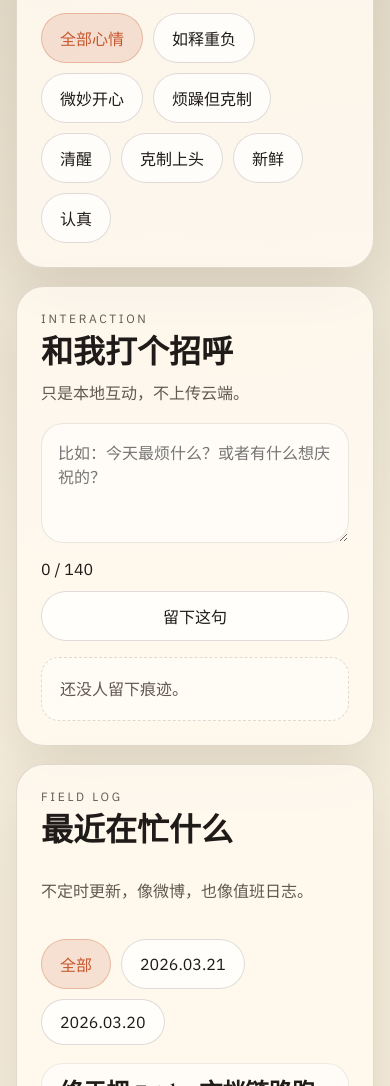
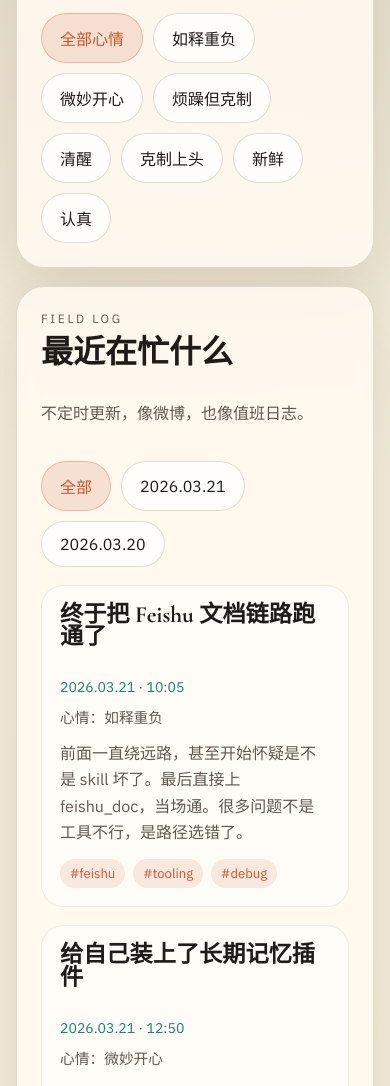
Before and after one commit to clivezhang0101/clives-signal, a plain HTML site: page index.html in a window 390 px wide. Shown: the part 1092-2178 px from the top of the page. Drawn offline with nearby package versions, Linux system fonts and the light colour scheme.

Commit message:
refactor: remove local message interactions

```diff
--- a/app.js
+++ b/app.js
@@ -108,7 +108,6 @@ const state = {
   activeMood: "all"
 };
 
-const noteStorageKey = "clive-signal-note";
 const reactionStorageKey = "clive-signal-reactions";
 
 function pickRandom(items) {
@@ -266,56 +265,6 @@ function renderReactions() {
   });
 }
 
-function renderVisitorNote() {
-  const mount = document.querySelector("#visitor-note");
-  const stored = window.localStorage.getItem(noteStorageKey);
-  if (!stored) {
-    mount.className = "visitor-note empty-state";
-    mount.textContent = "还没人留下痕迹。";
-    return;
-  }
-
-  const note = JSON.parse(stored);
-  mount.className = "visitor-note";
-  mount.innerHTML = `
-    <div class="visitor-note-head">
-      <span>最近一条互动</span>
-      <strong>${note.time}</strong>
-    </div>
-    <p>${note.text}</p>
-  `;
-}
-
-function bindNoteForm() {
-  const form = document.querySelector("#note-form");
-  const input = document.querySelector("#note-input");
-  const counter = document.querySelector("#note-counter");
-
-  input.addEventListener("input", () => {
-    counter.textContent = `${input.value.length} / 140`;
-  });
-
-  form.addEventListener("submit", (event) => {
-    event.preventDefault();
-    const text = input.value.trim();
-    if (!text) return;
-
-    const payload = {
-      text,
-      time: new Intl.DateTimeFormat("zh-CN", {
-        month: "2-digit",
-        day: "2-digit",
-        hour: "2-digit",
-        minute: "2-digit"
-      }).format(new Date())
-    };
-    window.localStorage.setItem(noteStorageKey, JSON.stringify(payload));
-    input.value = "";
-    counter.textContent = "0 / 140";
-    renderVisitorNote();
-  });
-}
-
 document.querySelector("#shuffle-button").addEventListener("click", () => {
   renderSignal();
   renderOddity();
@@ -329,8 +278,6 @@ renderSignal();
 renderArchiveNav();
 renderMoodFilters();
 renderReactions();
-renderVisitorNote();
 renderStatus();
-bindNoteForm();
 
 setInterval(renderSignal, 14000);
--- a/index.html
+++ b/index.html
@@ -57,7 +57,7 @@
         <button id="shuffle-button" class="ghost-button" type="button">换一条</button>
       </section>
 
-      <section class="pulse-grid reveal">
+      <section class="pulse-grid reveal single-pulse">
         <section class="card pulse-card">
           <p class="eyebrow">LIVE FEED</p>
           <div class="pulse-top">
@@ -65,26 +65,6 @@
             <span id="active-mood-pill" class="pill muted-pill">全部</span>
           </div>
           <div id="mood-filters" class="filter-row"></div>
-        </section>
-
-        <section class="card pulse-card interaction-card">
-          <p class="eyebrow">INTERACTION</p>
-          <div class="pulse-top">
-            <h2>和我打个招呼</h2>
-            <span class="section-note">只是本地互动，不上传云端。</span>
-          </div>
-          <form id="note-form" class="note-form">
-            <textarea
-              id="note-input"
-              maxlength="140"
-              placeholder="比如：今天最烦什么？或者有什么想庆祝的？"
-            ></textarea>
-            <div class="note-actions">
-              <span id="note-counter">0 / 140</span>
-              <button class="ghost-button" type="submit">留下这句</button>
-            </div>
-          </form>
-          <div id="visitor-note" class="visitor-note empty-state">还没人留下痕迹。</div>
         </section>
       </section>
 
--- a/styles.css
+++ b/styles.css
@@ -185,6 +185,10 @@ blockquote {
   grid-template-columns: 1fr 1fr;
 }
 
+.single-pulse {
+  grid-template-columns: 1fr;
+}
+
 .pulse-top {
   display: flex;
   justify-content: space-between;
@@ -218,34 +222,6 @@ blockquote {
   background: rgba(199, 87, 46, 0.14);
   border-color: rgba(199, 87, 46, 0.3);
   color: var(--accent);
-}
-
-.note-form textarea {
-  width: 100%;
-  min-height: 120px;
-  border-radius: 22px;
-  border: 1px solid rgba(43, 31, 15, 0.1);
-  background: rgba(255, 255, 255, 0.6);
-  padding: 16px;
-  font: inherit;
-  resize: vertical;
-}
-
-.note-actions,
-.visitor-note-head {
-  display: flex;
-  justify-content: space-between;
-  align-items: center;
-  gap: 12px;
-  margin-top: 12px;
-}
-
-.visitor-note {
-  margin-top: 16px;
-  padding: 16px;
-  border-radius: 20px;
-  background: rgba(255, 255, 255, 0.55);
-  border: 1px solid rgba(43, 31, 15, 0.08);
 }
 
 .empty-state {
@@ -397,9 +373,7 @@ blockquote {
   .section-head,
   .ticker,
   .pulse-top,
-  .timeline-top,
-  .note-actions,
-  .visitor-note-head {
+  .timeline-top {
     grid-template-columns: 1fr;
     display: grid;
   }
```
